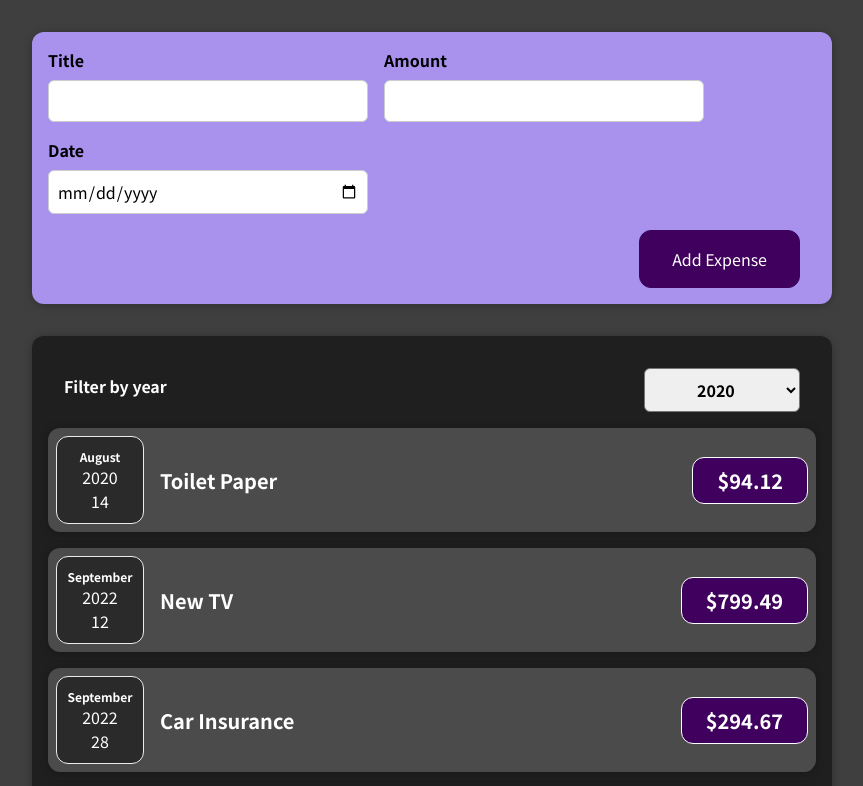
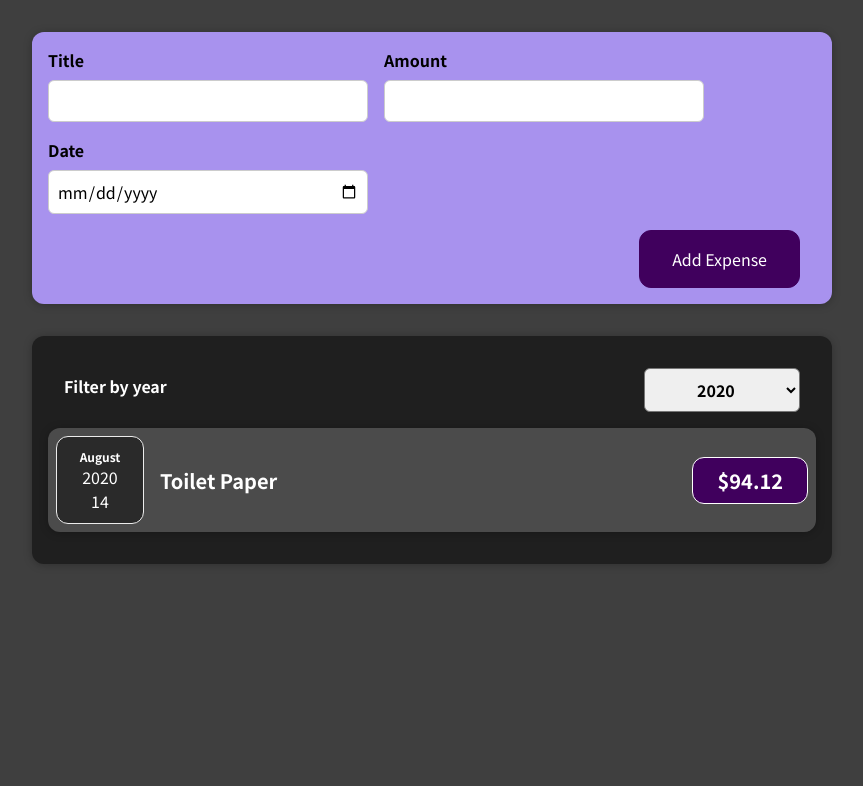
Before and after one commit to FellipeMiguel/react-expenses-app, a React (Create React App) app: page / in a window 1280 px wide. Shown: the top 786 px of the page, without its empty margins (208-1071 px from the left). Built offline with nearby package versions, Linux system fonts and the light colour scheme.

Commit message:
Filtered list of expenses

```diff
--- a/src/components/Expenses/ExpenseItem.js
+++ b/src/components/Expenses/ExpenseItem.js
@@ -8,6 +8,7 @@
 const ExpenseItem = (props) => {
 
   return (
+    <li>
       <Card className="expense-item">
         <ExpenseDate date={props.date}/>
 
@@ -16,6 +17,7 @@
           <div className="expense-item__price">${props.amount}</div>
         </div>
       </Card>
+    </li>
   )
 }
 
--- a/src/components/Expenses/Expenses.js
+++ b/src/components/Expenses/Expenses.js
@@ -1,8 +1,8 @@
 import React, {useState} from "react";
 
-import ExpenseItem from "./ExpenseItem";
 import Card from "../UI/Card";
 import ExpenseFilter from "./ExpensesFilter";
+import ExpensesList from "./ExpensesList";
 
 import './Expenses.css';
 
@@ -13,15 +13,16 @@
     setFilterYear(selectedYear);
   };
 
+  const filteredExpenses = props.items.filter(expense => {
+    return expense.date.getFullYear().toString() === filterYear;
+  });
+
   return (
     <div>
       <Card className="expenses">
         <ExpenseFilter selected={filterYear} onChangeFilter={filterChangeHandler}/>
 
-        {props.items.map(expense =>
-          <ExpenseItem title={expense.title} amount={expense.amount} date={expense.date}/>
-        )}
-
+        <ExpensesList items={filteredExpenses} />
       </Card>
     </div>
   )
--- /dev/null
+++ b/src/components/Expenses/ExpensesList.css
@@ -0,0 +1,9 @@
+.expenses-list {
+  list-style: none;
+  padding: 0;
+}
+
+.expenses-list__fallback {
+  color: white;
+  text-align: center;
+}
--- /dev/null
+++ b/src/components/Expenses/ExpensesList.js
@@ -0,0 +1,21 @@
+import React from "react";
+
+import ExpenseItem from "./ExpenseItem";
+
+import './ExpensesList.css';
+
+const ExpensesList = (props) => {
+  if (props.items.length === 0) {
+    return <h2 className="expenses-list__fallback">Found no expenses.</h2>
+  }
+
+  return (
+    <ul className="expenses-list">
+      {props.items.map(expense =>
+        <ExpenseItem key={expense.id} title={expense.title} amount={expense.amount} date={expense.date}/>
+      )}
+    </ul>
+  )
+};
+
+export default ExpensesList;
```
Lines whose indentation alone changed are shown as unchanged.
